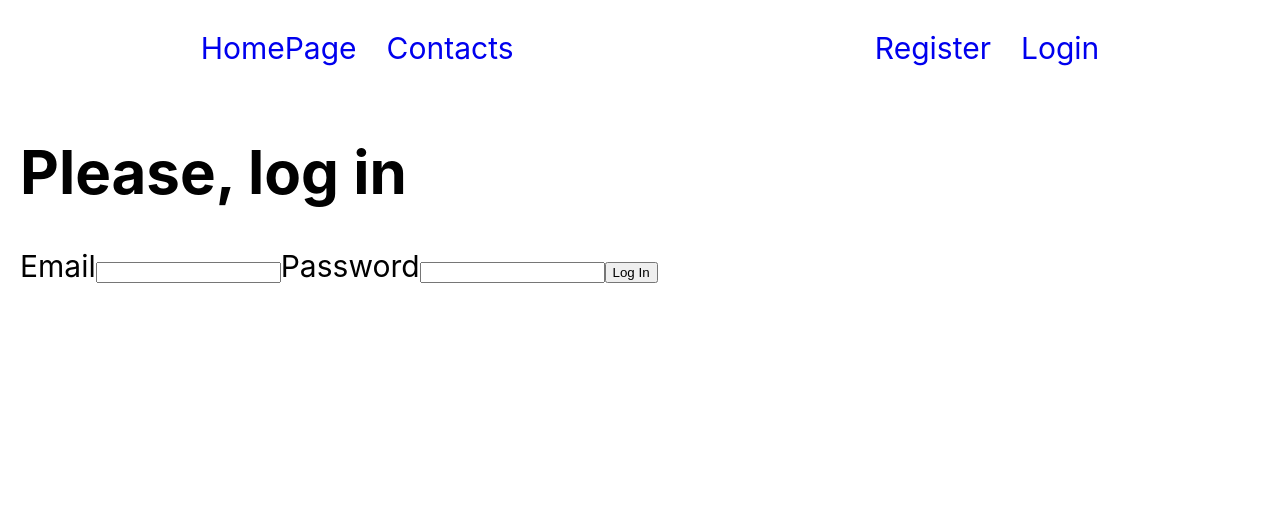
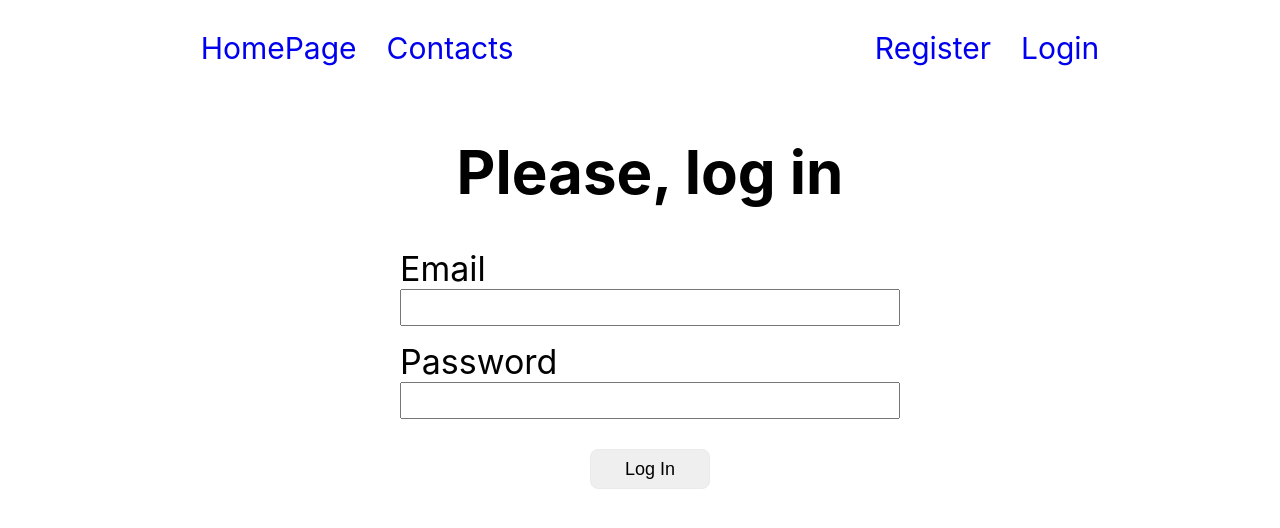
Before and after one commit to andea13/goit-react-hw-08-phonebook, a React (Create React App) app: page /goit-react-hw-08-phonebook/login in a window 1280 px wide. Shown: the top 528 px of the page. Built offline with nearby package versions, Linux system fonts and the light colour scheme.

Commit message:
adds navigation and basic styles

```diff
--- a/src/components/LoginForm/LoginForm.jsx
+++ b/src/components/LoginForm/LoginForm.jsx
@@ -1,16 +1,37 @@
+import {
+  LoginFormContainer,
+  LoginFormWrapper,
+  LoginFormTitle,
+  LoginFormList,
+  LoginFormItem,
+  LoginFormLabel,
+  LoginFormInput,
+  LoginFormButton,
+} from './LoginForm.styled';
+
 const LoginForm = () => {
   return (
-    <form>
-      <label>
-        Email
-        <input type="email" name="email" />
-      </label>
-      <label>
-        Password
-        <input type="password" name="password" />
-      </label>
-      <button type="submit">Log In</button>
-    </form>
+    <LoginFormContainer>
+      <LoginFormTitle>Please, log in </LoginFormTitle>
+      <LoginFormWrapper>
+        <LoginFormList>
+          <LoginFormItem>
+            <LoginFormLabel>
+              Email
+              <LoginFormInput type="email" name="email" />
+            </LoginFormLabel>
+          </LoginFormItem>
+          <LoginFormItem>
+            <LoginFormLabel>
+              Password
+              <LoginFormInput type="password" name="password" />
+            </LoginFormLabel>
+          </LoginFormItem>
+        </LoginFormList>
+
+        <LoginFormButton type="submit">Log In</LoginFormButton>
+      </LoginFormWrapper>
+    </LoginFormContainer>
   );
 };
 
--- a/src/components/LoginForm/LoginForm.styled.jsx
+++ b/src/components/LoginForm/LoginForm.styled.jsx
@@ -1,17 +1,50 @@
-const LoginForm = () => {
-  return (
-    <form>
-      <label>
-        Email
-        <input type="email" name="email" />
-      </label>
-      <label>
-        Password
-        <input type="password" name="password" />
-      </label>
-      <button type="submit">Log In</button>
-    </form>
-  );
-};
+import styled from '@emotion/styled';
 
-export default LoginForm;
+export const LoginFormContainer = styled.div``;
+
+export const LoginFormWrapper = styled.form`
+  padding: 0 20px;
+  margin: auto auto;
+  width: 500px;
+`;
+
+export const LoginFormList = styled.ul`
+  list-style: none;
+  padding: 0;
+`;
+
+export const LoginFormItem = styled.li`
+  display: flex;
+  flex-direction: column;
+  list-style: none;
+  &:first-of-type {
+    margin-bottom: 15px;
+  }
+`;
+
+export const LoginFormLabel = styled.label`
+  display: flex;
+  flex-direction: column;
+  font-size: 34px;
+`;
+export const LoginFormInput = styled.input`
+  font-size: 26px;
+`;
+
+export const LoginFormButton = styled.button`
+  width: 120px;
+  height: 40px;
+  display: flex;
+  justify-content: center;
+  align-items: center;
+  font-size: 18px;
+  margin-left: auto;
+  margin-right: auto;
+  border-radius: 8px;
+  border: 1px solid #eaeaed;
+`;
+
+export const LoginFormTitle = styled.h1`
+  text-align: center;
+  justify-content: center;
+`;
--- a/src/components/Navigation/Navigation.styled.jsx
+++ b/src/components/Navigation/Navigation.styled.jsx
@@ -12,7 +12,7 @@ export const MainNavList = styled.ul`
 `;
 
 export const MainNavListItem = styled.li`
-  &:first-child {
+  &:first-of-type {
     margin-right: 30px;
   }
 `;
--- a/src/components/RegistrationForm/RegistrationForm.jsx
+++ b/src/components/RegistrationForm/RegistrationForm.jsx
@@ -6,6 +6,7 @@ import {
   RegistrationFormLabel,
   RegistrationFormInput,
   RegistrationFormButton,
+  RegistrationFormItem,
 } from './RegistrationForm.styled';
 
 const RegistrationForm = () => {
@@ -14,7 +15,7 @@ const RegistrationForm = () => {
       <RegistrationFormTitle>Please, fill in to register</RegistrationFormTitle>
       <RegistrationFormWrapper>
         <RegistrationFormList>
-          <li>
+          <RegistrationFormItem>
             <RegistrationFormLabel>
               Username
               <RegistrationFormInput
@@ -23,8 +24,8 @@ const RegistrationForm = () => {
                 autoComplete="off"
               />
             </RegistrationFormLabel>
-          </li>
-          <li>
+          </RegistrationFormItem>
+          <RegistrationFormItem>
             <RegistrationFormLabel>
               Email
               <RegistrationFormInput
@@ -33,8 +34,9 @@ const RegistrationForm = () => {
                 autoComplete="off"
               />
             </RegistrationFormLabel>
-          </li>
-          <li>
+          </RegistrationFormItem>
+
+          <RegistrationFormItem>
             <RegistrationFormLabel>
               Password
               <RegistrationFormInput
@@ -43,7 +45,7 @@ const RegistrationForm = () => {
                 autoComplete="off"
               />
             </RegistrationFormLabel>
-          </li>
+          </RegistrationFormItem>
         </RegistrationFormList>
 
         <RegistrationFormButton type="submit">Register</RegistrationFormButton>
--- a/src/components/RegistrationForm/RegistrationForm.styled.jsx
+++ b/src/components/RegistrationForm/RegistrationForm.styled.jsx
@@ -3,35 +3,45 @@ import styled from '@emotion/styled';
 export const RegistrationFormContainer = styled.div``;
 
 export const RegistrationFormWrapper = styled.form`
-  padding: 20px;
+  padding: 0 20px;
   margin: auto auto;
   width: 500px;
 `;
 
 export const RegistrationFormList = styled.ul`
-  // display: flex;
-  // flex-direction: column;
   list-style: none;
+  padding: 0;
 `;
 
 export const RegistrationFormItem = styled.li`
   display: flex;
   flex-direction: column;
-  list-style: none;
+  margin-bottom: 15px;
+  &:last-of-type {
+    margin-bottom: 0;
+  }
 `;
 
 export const RegistrationFormLabel = styled.label`
   display: flex;
   flex-direction: column;
-  font-size: 40px;
+  font-size: 34px;
 `;
 export const RegistrationFormInput = styled.input`
   font-size: 26px;
 `;
 
 export const RegistrationFormButton = styled.button`
-  width: 90px;
+  width: 120px;
+  height: 40px;
   display: flex;
+  justify-content: center;
+  align-items: center;
+  font-size: 18px;
+  margin-left: auto;
+  margin-right: auto;
+  border-radius: 8px;
+  border: 1px solid #eaeaed;
 `;
 
 export const RegistrationFormTitle = styled.h1`
--- a/src/pages/LoginPage.jsx
+++ b/src/pages/LoginPage.jsx
@@ -3,7 +3,6 @@ import LoginForm from 'components/LoginForm/LoginForm';
 const LoginPage = () => {
   return (
     <div>
-      <h1>Please, log in</h1>
       <LoginForm />
     </div>
   );
```
